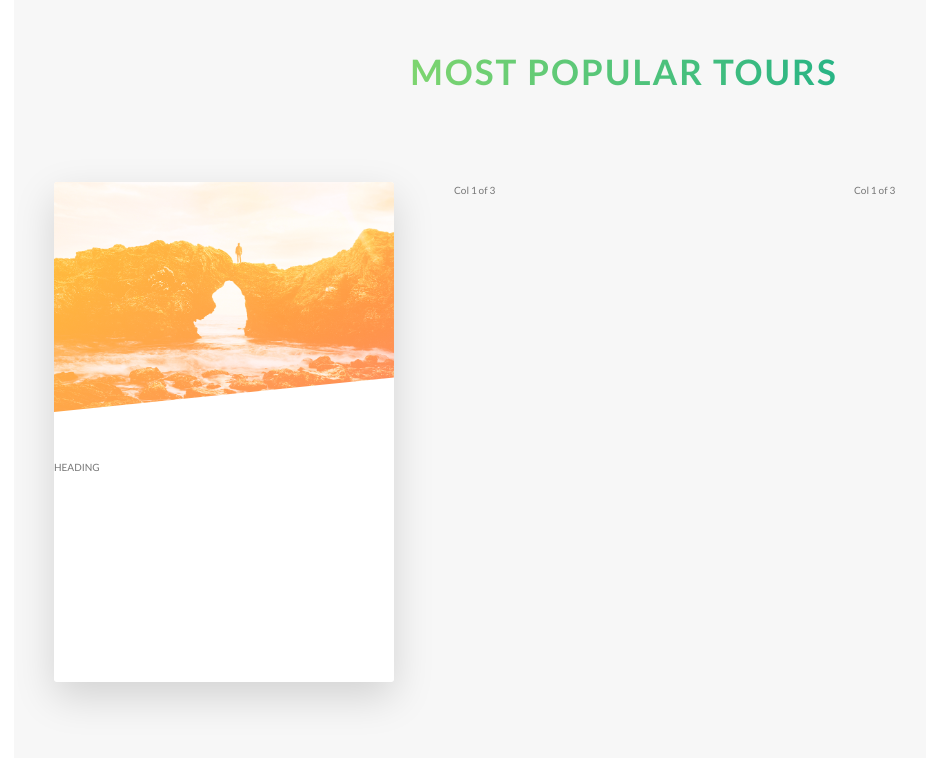
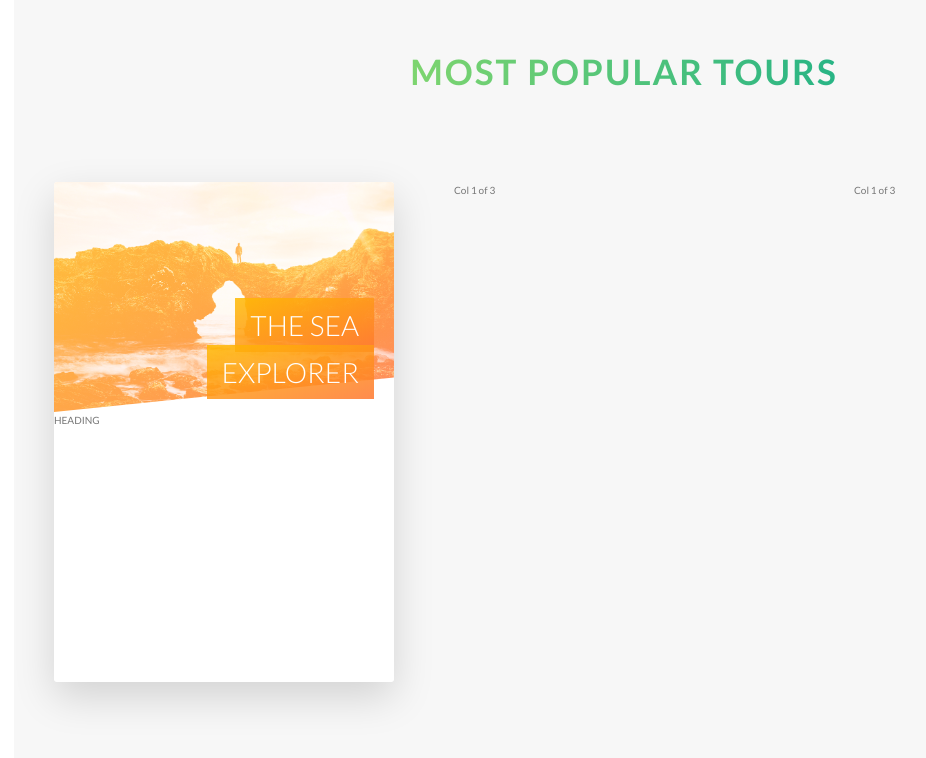
Before and after one commit to Harkindey/Natours-React, a React app: page / in a window 1280 px wide. Shown: the part 2321-3079 px from the top of the page, without its empty margins (16-942 px from the left). Built offline with nearby package versions, Linux system fonts and the light colour scheme.

Commit message:
Card Heading (issues with positioning)

```diff
--- a/src/Components/Tours.js
+++ b/src/Components/Tours.js
@@ -13,7 +13,11 @@ export default class Tours extends Component {
 						<div className="card">
 							<div className="card__side card__side--front">
 								<div className="card__picture card__picture--1">&nbsp;</div>
-								<h4 className="card__heading">The Sea Explorer</h4>
+								<h4 className="card__heading">
+									<span className="card__heading-span card__heading-span--1">
+										The Sea Explorer
+									</span>
+								</h4>
 								<div className="card__details">HEADING</div>
 							</div>
 							<div className="card__side card__side--back card__side--back-1">
--- a/src/sass/microComponents/_card.scss
+++ b/src/sass/microComponents/_card.scss
@@ -31,11 +31,11 @@
     }
 
     &:hover &__side--front {
-        transform: rotateY(-180deg);
+        //transform: rotateY(-180deg);
     }
 
     &:hover &__side--back {
-        transform: rotateY(0);
+        //transform: rotateY(0);
     }
 
     //FRONT SIDE STYLING
@@ -60,6 +60,22 @@
         font-size: 2.8rem;
         font-weight: 300;
         text-transform: uppercase;
+        text-align: right;
         color: $color-white;
+        position: fixed;
+        top: 12rem;
+        right:2rem;
+        width: 75%;
+    }
+
+    &__heading-span{
+        padding: 1rem 1.5rem;
+        -webkit-box-decoration-break: clone;
+        box-decoration-break: clone;
+        &--1{
+            background-image: linear-gradient(to right bottom,
+                rgba($color-secondary-light, .85),
+                rgba($color-secondary-dark, .85));
+        }
     }
 }
```
